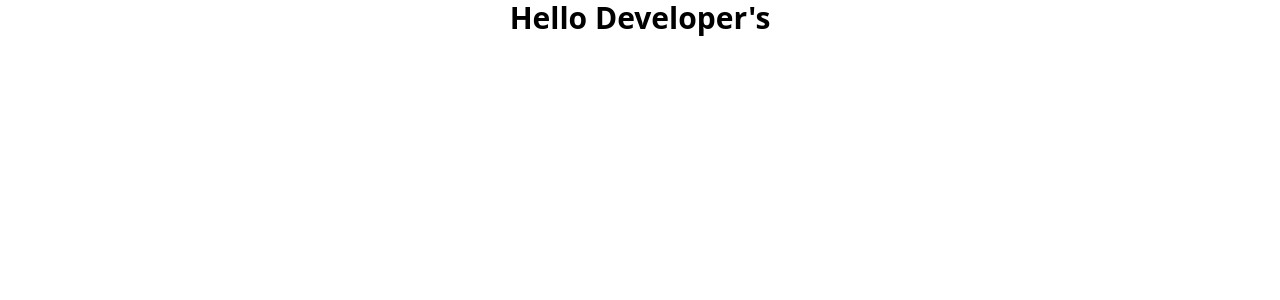
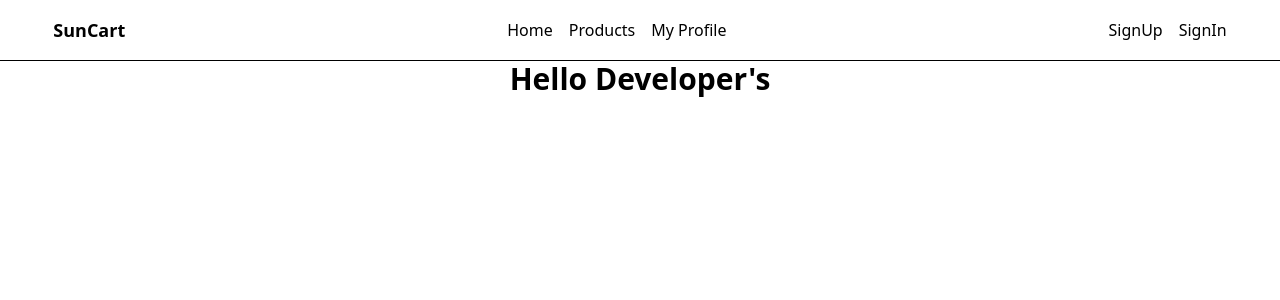
Before and after one commit to sayedrkhalid-dev/sun-cart, a Next.js app: page / in a window 1280 px wide. Shown: the top 300 px of the page. Built offline with nearby package versions, Linux system fonts and the light colour scheme.

Commit message:
added navbar initially

```diff
--- a/src/app/layout.js
+++ b/src/app/layout.js
@@ -1,5 +1,6 @@
 import { Geist, Geist_Mono } from "next/font/google";
 import "./globals.css";
+import Navbar from "@/components/layout/Navbar/Navbar";
 
 const geistSans = Geist({
   variable: "--font-geist-sans",
@@ -21,9 +22,11 @@ export default function RootLayout({ children }) {
     <html
       lang="en"
       className={`${geistSans.variable} ${geistMono.variable} h-full antialiased`}
-      suppressHydrationWarning
     >
-      <body className="min-h-full flex flex-col">{children}</body>
+      <body suppressHydrationWarning className="min-h-full flex flex-col">
+        <Navbar />
+        <main>{children}</main>
+      </body>
     </html>
   );
 }
--- /dev/null
+++ b/src/components/layout/Navbar/Navbar.jsx
@@ -0,0 +1,37 @@
+import Image from "next/image";
+import Link from "next/link";
+import logo from "@/assets/logo.png";
+
+const Navbar = () => {
+  return (
+    <nav className="border-b">
+      <div className="w-full max-w-11/12 mx-auto min-h-15 flex justify-between items-center">
+        {/* Navbar Right */}
+        <div>
+          <h3 className="font-black text-lg">SunCart</h3>
+        </div>
+
+        {/* Navbar Center */}
+        <ul className="flex items-center gap-4">
+          <li>
+            <Link href={"/"}>Home</Link>
+          </li>
+          <li>
+            <Link href={"/products"}>Products</Link>
+          </li>
+          <li>
+            <Link href={"/profile"}>My Profile</Link>
+          </li>
+        </ul>
+
+        {/* Navbar Left */}
+        <div className="flex items-center gap-4">
+          <Link href={"/signup"}>SignUp</Link>
+          <Link href={"/signin"}>SignIn</Link>
+        </div>
+      </div>
+    </nav>
+  );
+};
+
+export default Navbar;
```
Also changed, not shown: public/logo.png (added), src/assets/logo.png (added).
